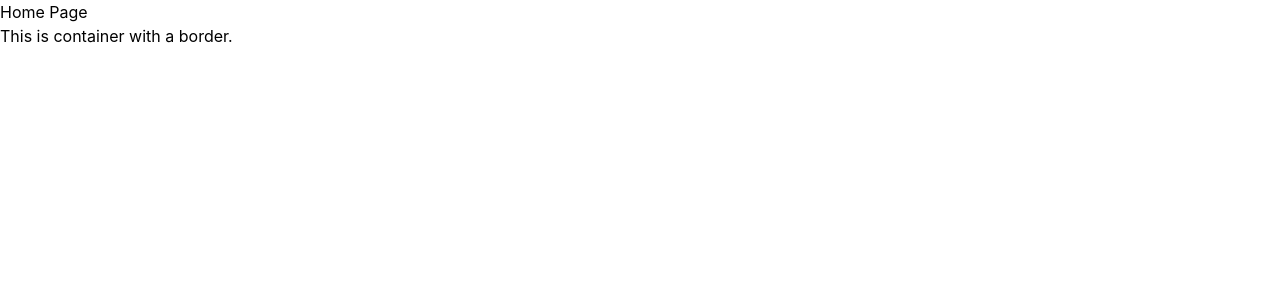
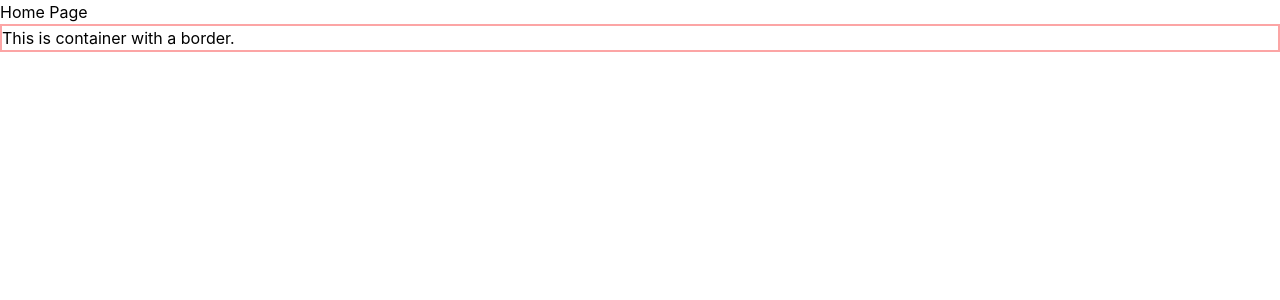
Before and after one commit to Benjiwildcat/petes-uh, a React (Create React App) app: page / in a window 1280 px wide. Shown: the top 300 px of the page. Built offline with nearby package versions, Linux system fonts and the light colour scheme.

Commit message:
border test

```diff
--- a/src/components/pages/Home/index.jsx
+++ b/src/components/pages/Home/index.jsx
@@ -4,7 +4,9 @@ function Home() {
   return (
     <div>
       <h1>Home Page</h1>
-      <div class="container mx-auto">This is container with a border.</div>
+      <div class="container mx-auto border-2 border-red-300">
+        This is container with a border.
+      </div>
     </div>
   );
 }
```
